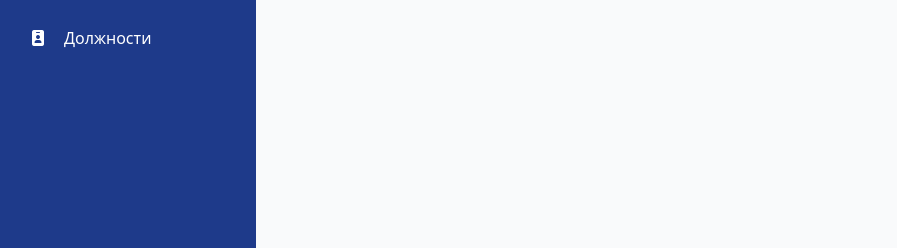
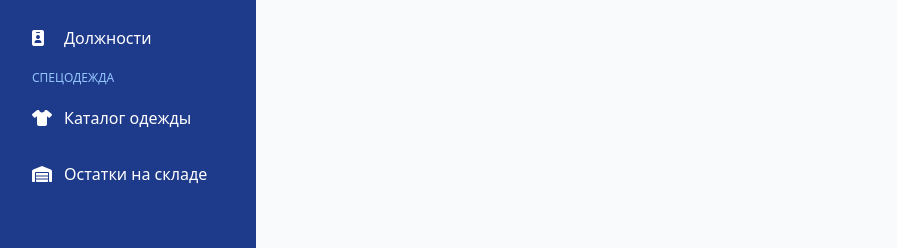
Before and after one commit to illena1972/ot, a React (Vite) app in the folder frontend/: page / in a window 1280 px wide. Shown: the part 287-535 px from the top of the page, without its empty margins (0-912 px from the left). Built offline with nearby package versions, Linux system fonts and the light colour scheme; no server answers.

Commit message:
clothes side bar

```diff
--- a/frontend/src/components/layout/Sidebar.jsx
+++ b/frontend/src/components/layout/Sidebar.jsx
@@ -39,6 +39,22 @@ export default function Sidebar({ currentPage, setCurrentPage }) {
           <i className="fas fa-id-badge w-5"></i>
           <span>Должности</span>
         </div>
+
+
+
+        <div className="text-xs uppercase text-blue-300 px-4">Спецодежда</div>
+
+        <div onClick={() => setCurrentPage("clothes")} className={linkClass("clothes")}>
+          <i className="fas fa-tshirt w-5"></i>
+          <span>Каталог одежды</span>
+        </div>
+
+        <div onClick={() => setCurrentPage("stocks")} className={linkClass("stocks")}>
+          <i className="fas fa-warehouse w-5"></i>
+          <span>Остатки на складе</span>
+        </div>
+
+
       </nav>
     </aside>
 
```
Also changed, not shown: 2 other files (tests, documents, lock files or other folders).
